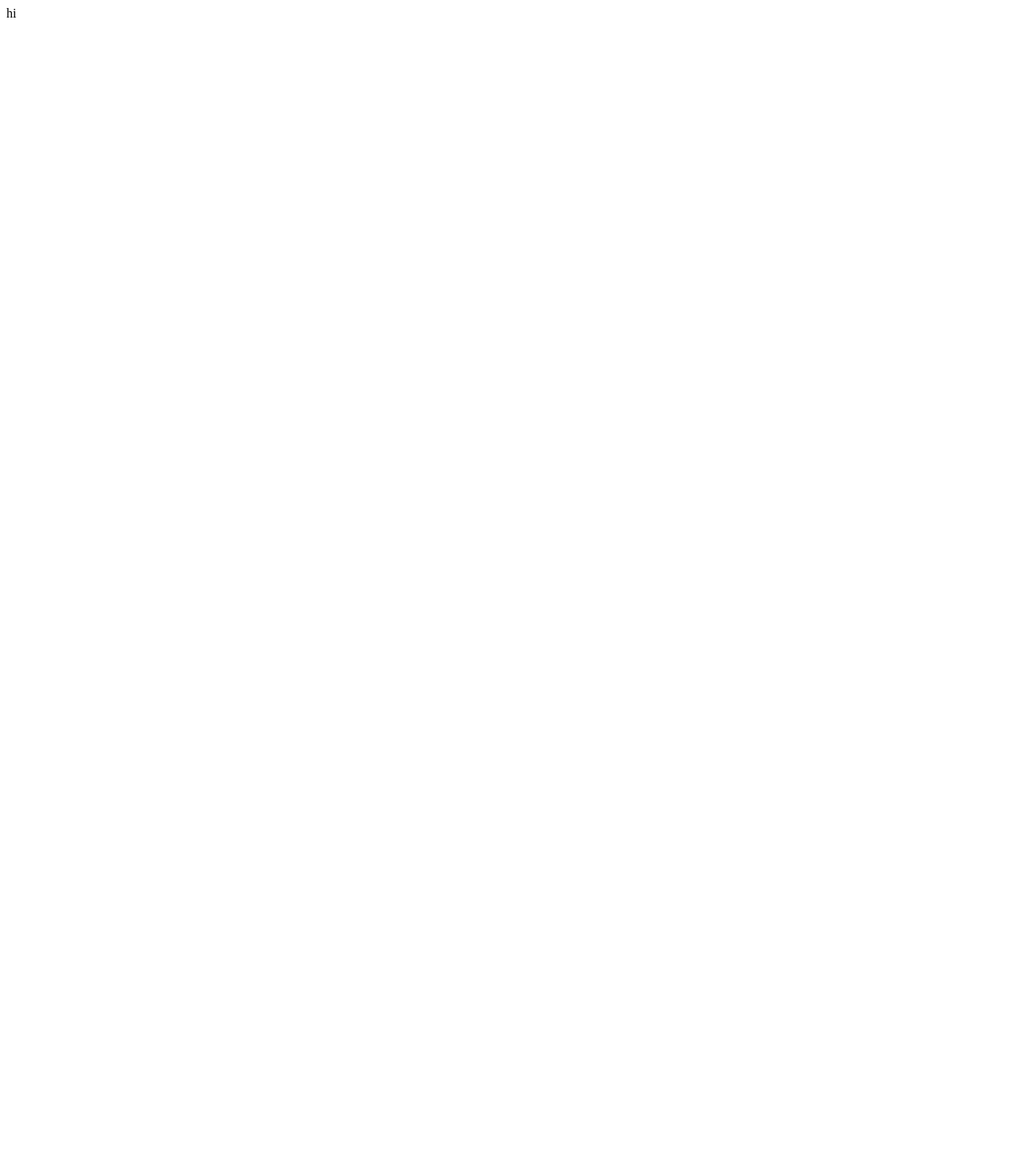
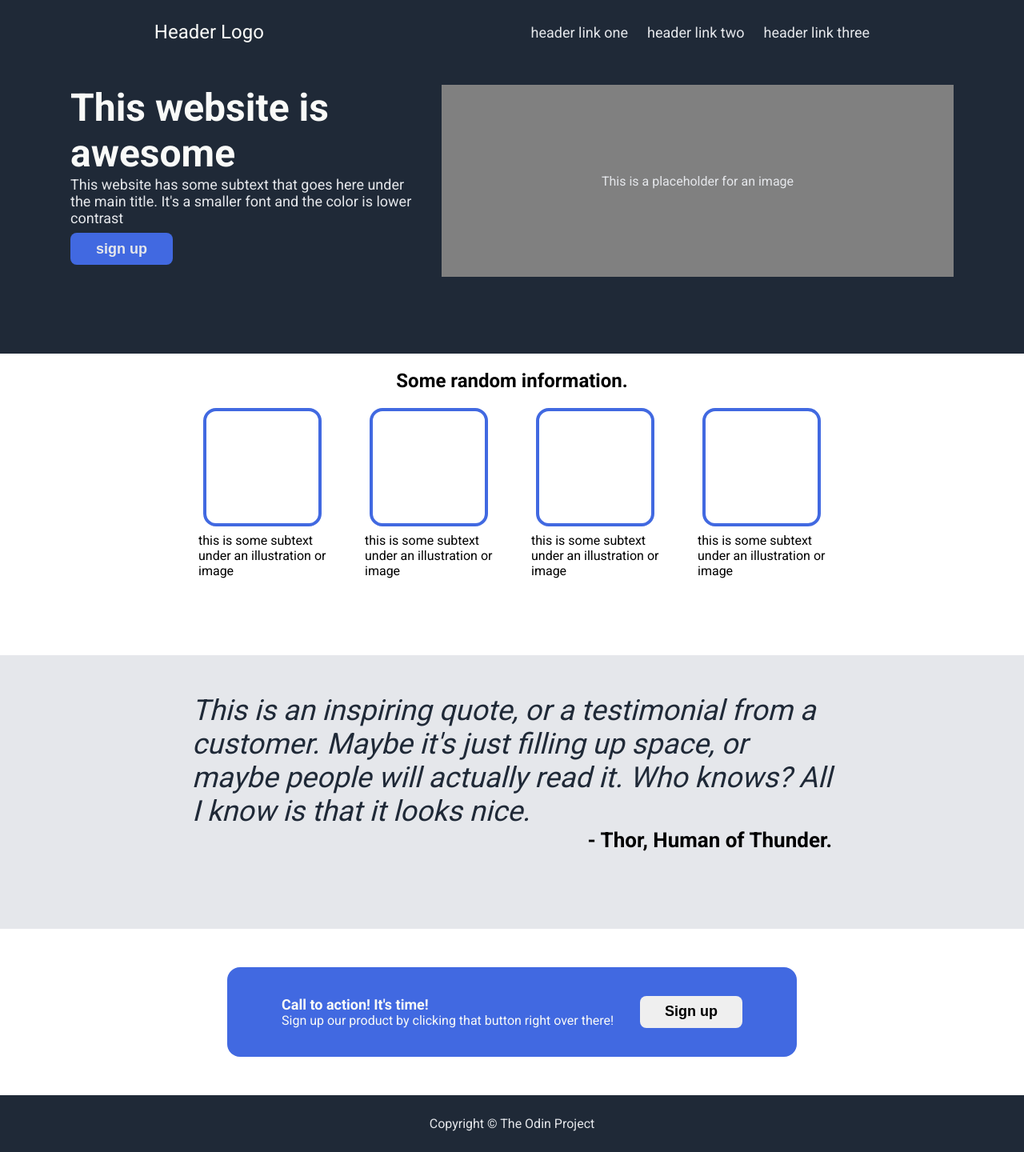
Before and after one commit to cjxo/landing_page, a plain HTML site: page index.html in a window 1280 px wide. Shown: the whole page at 80% size. Before the commit the page ends 800 px from the top, so only its background shows below. Drawn offline with Linux system fonts and the light colour scheme.

Commit message:
Finished assignment landing page

```diff
--- a/index.html
+++ b/index.html
@@ -8,6 +8,87 @@
     </head>
 
     <body>
-        hi
+        <div class="header">
+            <div class="logo">Header Logo</div>
+            <ul>
+                <li><a href="#">header link one</a></li>
+                <li><a href="#">header link two</a></li>
+                <li><a href="#">header link three</a></li>
+            </ul>
+        </div>
+
+        <div class="content">
+            <div class="main-content">
+                <div class="main-text">
+                    This website is awesome
+                </div>
+
+                <div class="secondary-text">
+                    This website has some subtext that
+                    goes here under the main title. It's a
+                    smaller font and the color is lower contrast
+                </div>
+                <button>sign up</button>
+            </div>
+
+            <div class="image-placeholder">
+                This is a placeholder for an image
+            </div>
+        </div>
+
+        <div class="information">
+            <h2>Some random information.</h2>
+
+            <div class="card-container">
+                <div class="card">
+                    <div class="box"></div>
+                    this is some subtext under an
+                    illustration or image
+                </div>
+
+                <div class="card">
+                    <div class="box"></div>
+                    this is some subtext under an
+                    illustration or image
+                </div>
+
+                <div class="card">
+                    <div class="box"></div>
+                    this is some subtext under an
+                    illustration or image
+                </div>
+
+                <div class="card">
+                    <div class="box"></div>
+                    this is some subtext under an
+                    illustration or image
+                </div>
+            </div>
+        </div>
+
+        <div class="quote">
+            <div class="quote-box">
+                This is an inspiring quote, or a testimonial
+                from a customer. Maybe it's just filling up
+                space, or maybe people will actually read it.
+                Who knows? All I know is that it looks nice.
+            </div>
+
+            <div class="quoter">
+                - Thor, Human of Thunder.
+            </div>
+        </div>
+
+        <div class="contact-section">
+            <div class="contact-box">
+                <div>Call to action! It's time!</div>
+                Sign up our product by clicking that
+                button right over there!
+            </div>
+
+            <button>Sign up</button>
+        </div>
+
+        <div class="footer">Copyright © The Odin Project</div>
     </body>
 </html>
--- a/styles.css
+++ b/styles.css
@@ -0,0 +1,180 @@
+@import url('https://fonts.googleapis.com/css2?family=Roboto:wght@400;700&display=swap');
+
+body {
+    font-family: Roboto, sans-serif;
+
+    display: flex;
+    flex-direction: column;
+
+    margin: 0px;
+}
+
+a {
+    text-decoration: none;
+    font-size: 18px;
+    color: #E5E7EB;
+}
+
+li {
+    list-style-type: none;
+}
+
+ul {
+    padding: 0px;
+    margin: 0px;
+    display: flex;
+
+    justify-content: center;
+    align-items: center;
+
+    gap: 24px;
+}
+
+.header, .footer, .content {
+    display: flex;
+    justify-content: space-around;
+
+    background-color: #1F2937;
+
+    padding: 26px;
+}
+
+.header > .logo {
+    font-size: 24px;
+    color: #F9FAF8;
+}
+
+.content {
+    justify-content: center;
+    gap: 24px;
+
+    padding-bottom: 96px;
+}
+
+.main-content {
+    width: 440px;
+}
+
+.main-text{
+    font-size: 48px;
+    font-weight: 900;
+    color: #F9FAF8;
+}
+
+.secondary-text {
+    font-size: 18px;
+    color: #E5E7EB;
+    margin-bottom: 8px;
+}
+
+button {
+    border: none;
+    border-radius: 8px;
+
+    width: 128px;
+    height: 40px;
+    padding: 8px 16px;
+
+    font-size: 18px;
+    font-weight: bold;
+}
+
+.main-content > button {
+    background-color: royalblue;
+    color: #E5E7EB;
+}
+
+.image-placeholder {
+    width: 640px;
+    height: 240px;
+    display: flex;
+    justify-content: center;
+    align-items: center;
+    background-color: grey;
+
+    color: #E5E7EB;
+}
+
+.information {
+    display: flex;
+    flex-direction: column;
+    align-items: center;
+
+    padding-bottom: 96px;
+}
+
+.card-container {
+    display: flex;
+    gap: 48px;
+}
+
+.card {
+    display: flex;
+    gap: 8px;
+    flex-direction: column;
+    align-items: center;
+    justify-content: center;
+
+    width: 160px;
+    flex: 1 1 auto;
+}
+
+.box {
+    width: 140px;
+    height: 140px;
+    border-radius: 16px;
+    border: 4px solid royalblue;
+}
+
+.quote {
+    display: flex;
+    flex-direction: column;
+    justify-content: center;
+    align-items: center;
+
+    background-color: #E5E7EB;
+
+    padding: 48px 64px;
+
+    padding-bottom: 96px;
+}
+
+.quote-box {
+    font-size: 36px;
+    font-style: italic;
+    color: #1F2937;
+
+    width: 800px;
+}
+
+.quoter {
+    text-align: end;
+    width: 800px;
+    font-size: 26px;
+    font-weight: bold;
+}
+
+.contact-section {
+    display: flex;
+    justify-content: space-between;
+    align-items: center;
+
+    width: 45%;;
+    border-radius: 16px;
+    margin: 48px auto;
+    padding: 36px 68px;
+    background-color: royalblue;
+}
+
+.contact-box {
+    color: #F9FAF8;
+}
+
+.contact-box div {
+    font-size: 18px;
+    font-weight: bold;
+}
+
+.footer {
+    color: #E5E7EB;
+}
```
